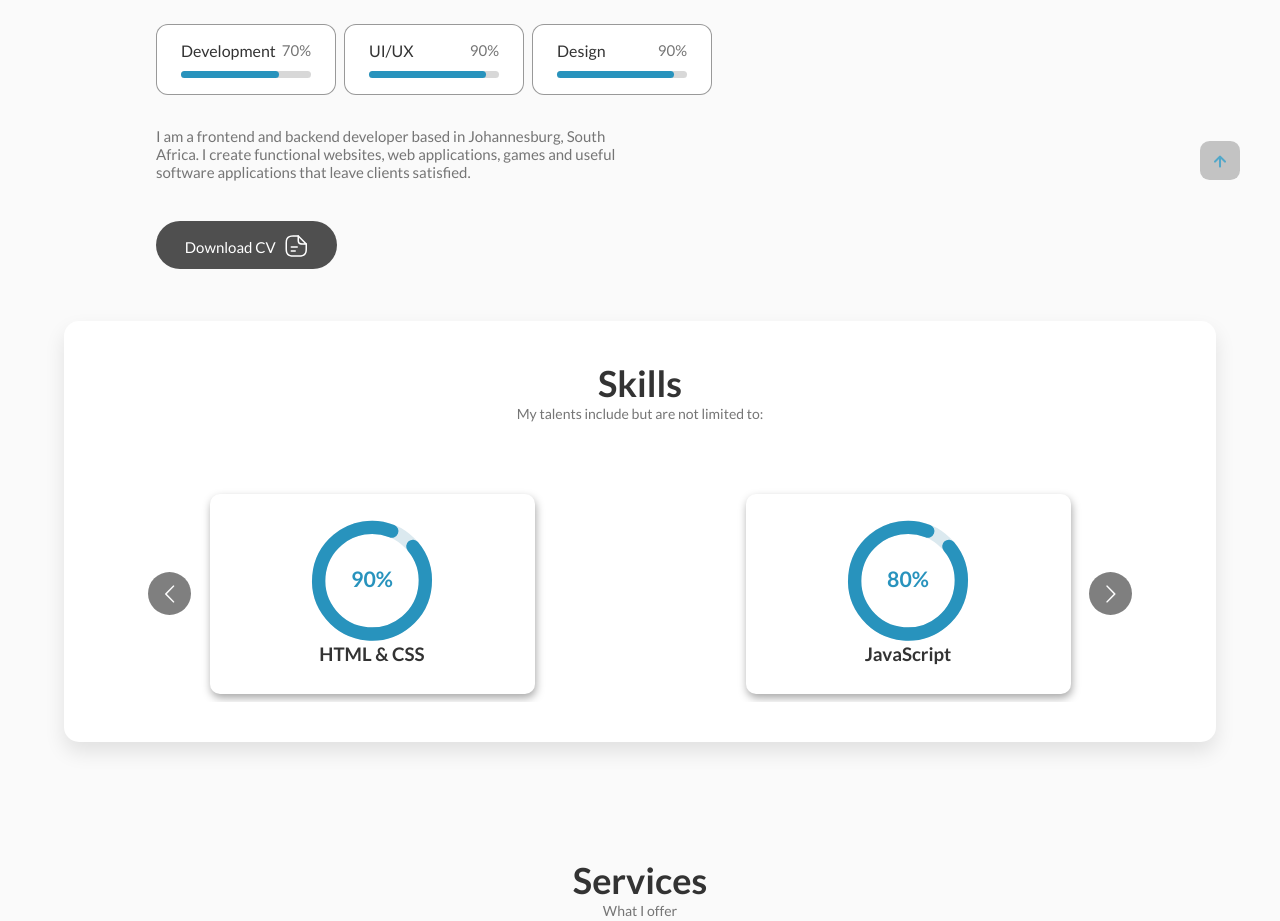
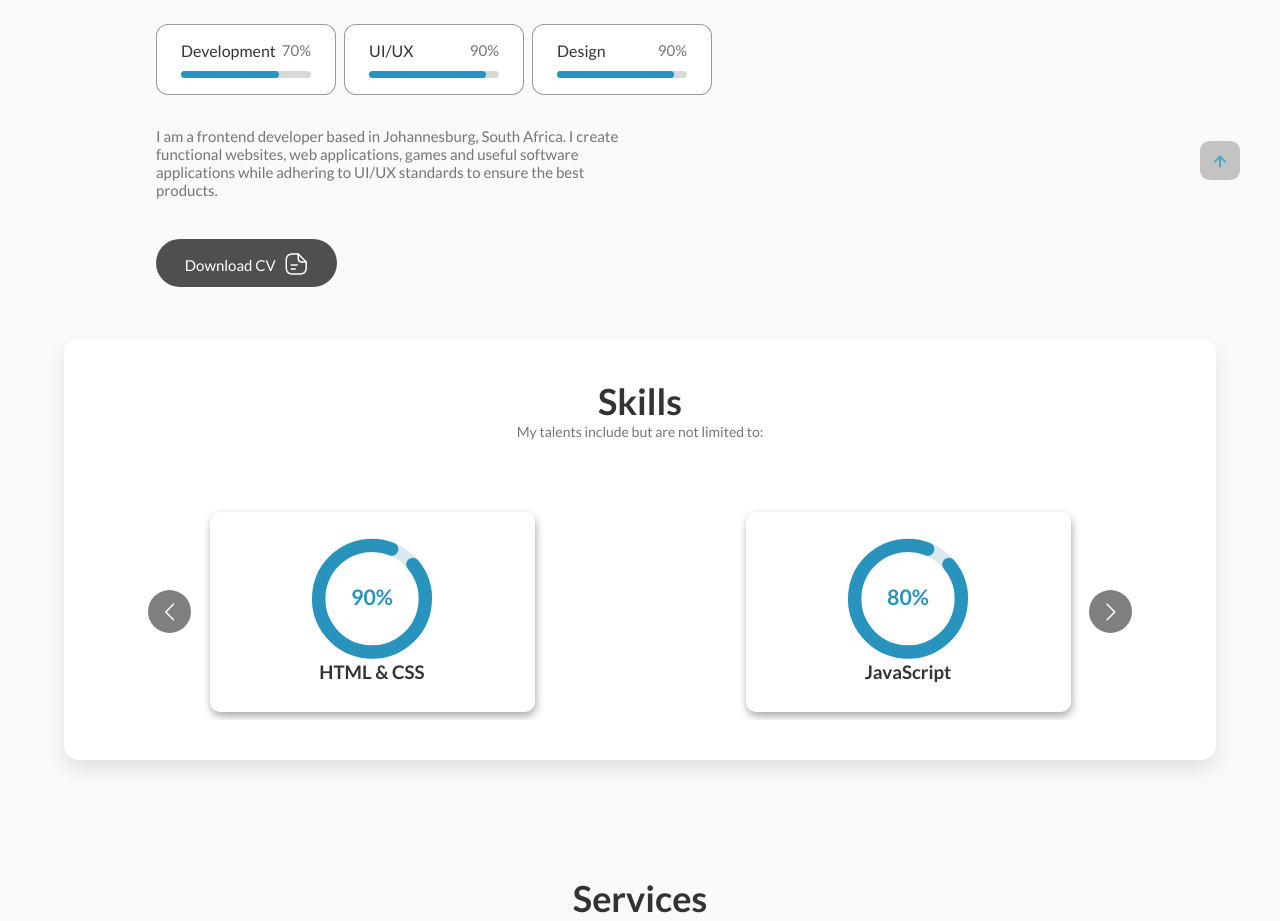
Before and after one commit to Sihle-Mazibuko/Site, a React (Create React App) app: page / in a window 1280 px wide. Shown: the part 780-1701 px from the top of the page. Built offline with nearby package versions, Linux system fonts and the light colour scheme.

Commit message:
Update About.jsx

```diff
--- a/src/Components/About/About.jsx
+++ b/src/Components/About/About.jsx
@@ -14,9 +14,10 @@ const About = () => {
         <div className="about-data">
           <AboutInfo />
           <p className="about-description">
-            I am a frontend and backend developer based in Johannesburg, South
-            Africa. I create functional websites, web applications, games and
-            useful software applications that leave clients satisfied.
+            I am a frontend developer based in Johannesburg, South Africa. I
+            create functional websites, web applications, games and useful
+            software applications while adhering to UI/UX standards to ensure
+            the best products.
           </p>
 
           <a download="" href={CV} className="button button-flex">
```
